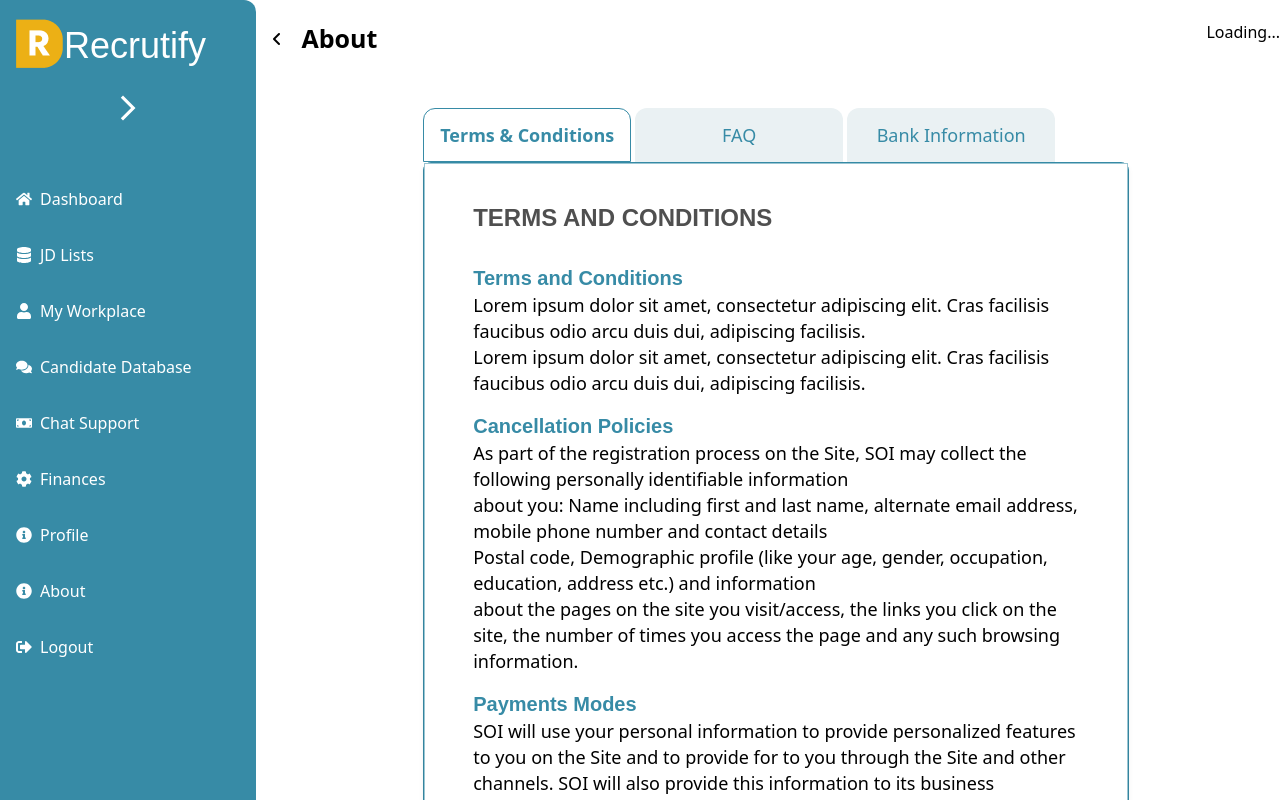
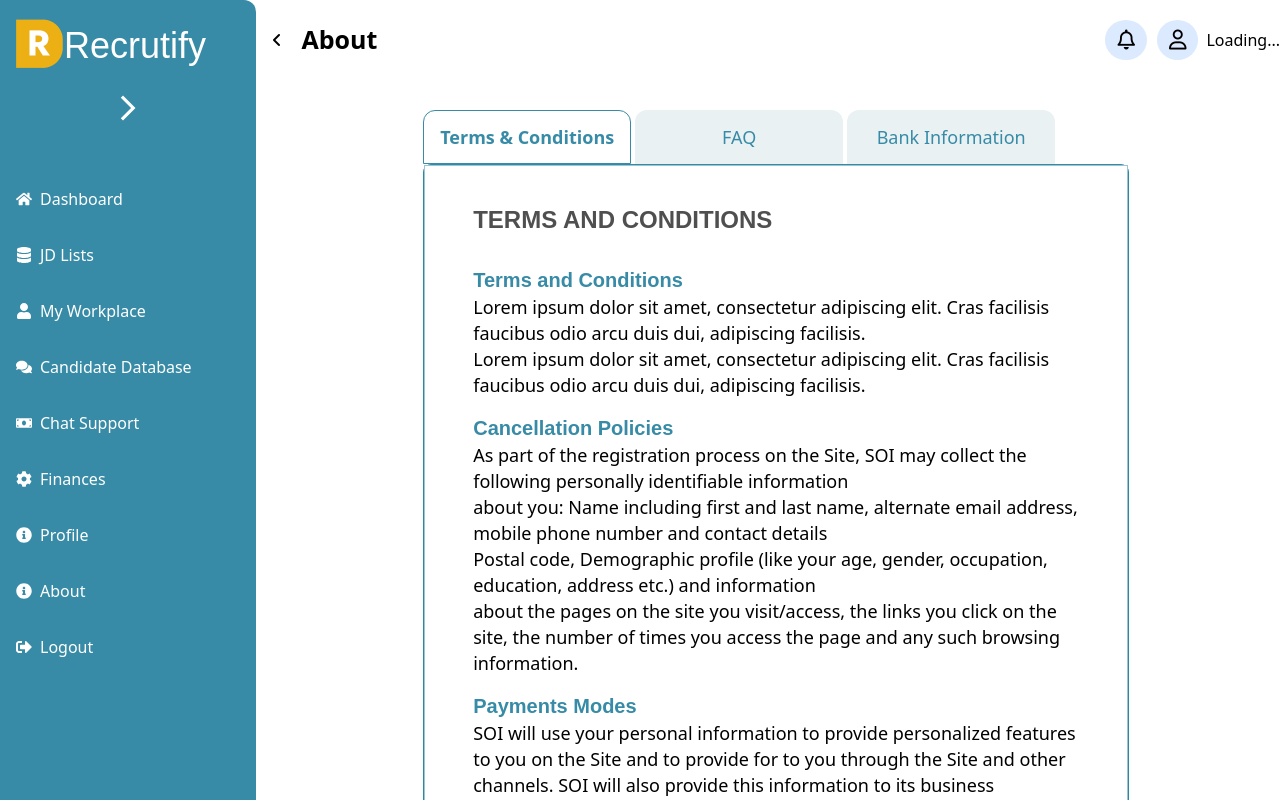
Before and after one commit to AdityarajNetfotech/HR-Frontend, a React (Create React App) app: page /about in a window 1280 px wide. Shown: the top 800 px of the page. Built offline with nearby package versions, Linux system fonts and the light colour scheme; no server answers.

Commit message:
fetching UserID and UserName after user login.

```diff
--- a/src/pages/global/AdminID.js
+++ b/src/pages/global/AdminID.js
@@ -2,16 +2,25 @@ import React, { useEffect, useState } from 'react';
 import axios from 'axios';
 
 function AdminID() {
-    const [user, setUser] = useState(null);
+
+    const [user, setUser] = useState(null); // State to hold user data
 
     useEffect(() => {
-        // Fetch user profile when the component mounts
         const fetchUserProfile = async () => {
             try {
-                const response = await axios.get('http://localhost:4000/api/me'); // Adjust the URL to your actual API endpoint
+                const response = await axios.get('http://localhost:4000/api/memyprofile', {
+                    withCredentials: true, // Ensure cookies are sent for token authentication
+                });
                 console.log(response.data);
 
-                setUser(response.data.user); // Assuming the response contains the user object
+                const userData = response.data.user;
+
+                if (userData) {
+                    userData.firstName = capitalize(userData.firstName);
+                    userData.lastName = capitalize(userData.lastName);
+                }
+
+                setUser(userData);
             } catch (error) {
                 console.error("Error fetching user profile:", error);
             }
@@ -20,20 +29,31 @@ function AdminID() {
         fetchUserProfile();
     }, []);
 
-    if (!user) {
-        return <div>Loading...</div>; // Optional: Show loading state while fetching data
-    }
+
+    const capitalize = (str) => {
+        return str.toUpperCase();
+    };
+
+    const formatUserID = (id) => {
+        return id.length > 4 ? `${id.slice(0, 4)}...` : id; // Keep first 4 digits and add "..." if longer
+    };
 
     return (
         <>
             <div style={{ display: "flex", gap: "10px", alignItems: "center" }}>
-                <i style={{ fontSize: "20px", borderRadius: "50%", padding: "10px 12px" }} className="fa-regular fa-bell bg-blue-100"></i>
+                <i style={{ fontSize: "20px", borderRadius: "50%", padding: "10px 12px" }} className="fa-regular fa-bell bg-blue-100 cursor-pointer"></i>
 
                 <div className="flex items-center gap-2">
-                    <i style={{ fontSize: "20px", borderRadius: "50%", padding: "10px 12px" }} className="fa-regular fa-user bg-blue-100"></i>
-                    <div>
-                        <h1><strong>SAAD AKHTAR</strong></h1>
-                        <h1>ID: 1234567</h1> {/* Displaying the user ID */}
+                    <i style={{ fontSize: "20px", borderRadius: "50%", padding: "10px 12px" }} className="fa-regular fa-user bg-blue-100 cursor-pointer"></i>
+                    <div className='cursor-pointer'>
+                        {user ? (
+                            <>
+                                <h1><strong>{user.firstName} {user.lastName}</strong></h1>
+                                <h1>ID: {formatUserID(user._id)}</h1>
+                            </>
+                        ) : (
+                            <h1>Loading...</h1>
+                        )}
                     </div>
                 </div>
             </div>
```
